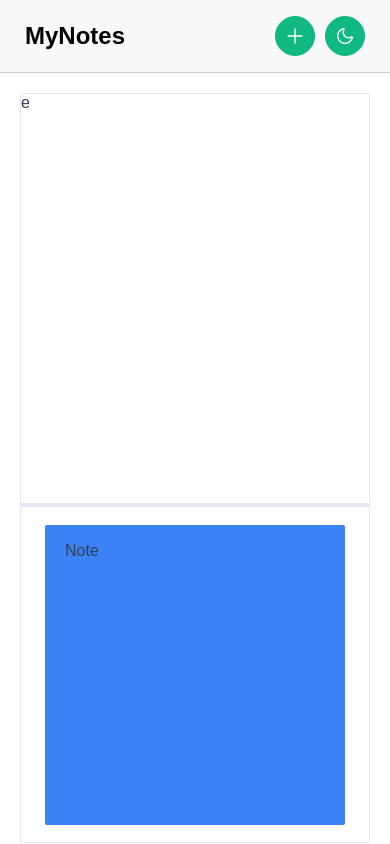
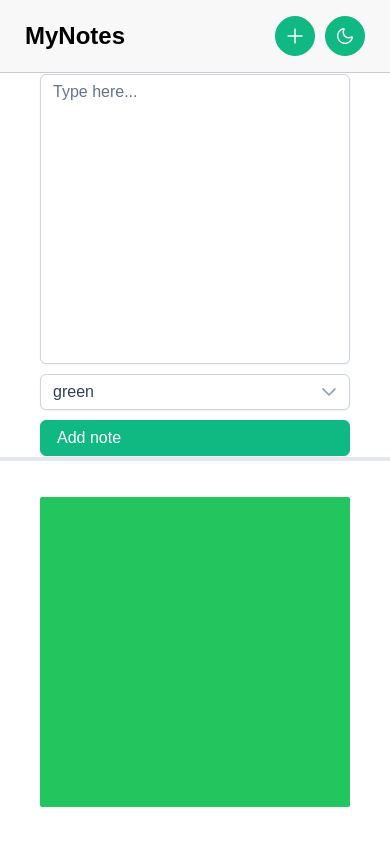
Before and after one commit to ikbalcaus/MyNotes, a Vue app: page /new in a window 390 px wide. Built offline with nearby package versions, Linux system fonts and the light colour scheme; a web font is replaced by a local one.

Commit message:
Added color binding, added changing themes

```diff
--- a/index.html
+++ b/index.html
@@ -3,6 +3,8 @@
   <head>
     <meta charset="UTF-8">
     <link rel="icon" href="/favicon.ico">
+    <link rel="stylesheet" id="theme" href="./node_modules/primevue/resources/themes/aura-light-green/theme.css">
+    <link rel="stylesheet" href="./node_modules/primeicons/primeicons.css">
     <meta name="viewport" content="width=device-width, initial-scale=1.0">
     <title>MyNotes</title>
   </head>
--- a/src/App.vue
+++ b/src/App.vue
@@ -2,9 +2,6 @@
     <NavBar />
     <RouterView />
 </template>
-
-<script>
-</script>
 
 <style>
     body {
--- /dev/null
+++ b/src/components/Editor.vue
@@ -0,0 +1,35 @@
+<template>
+    <div>
+        <Textarea v-model="text" @input="sendParameters" class="textarea" placeholder="Type here..." autoResize spellcheck="false" />
+        <Dropdown v-model="selectedColor" @change="sendParameters" class="dropdown" :options="colors" placeholder="Select a Color" :highlightOnSelect="false" />
+        <Button>Add note</Button>
+    </div>
+</template>
+
+<script setup>
+    import { defineEmits, ref } from 'vue';
+
+    const text = ref("");
+    const selectedColor = ref("green");
+    const colors = [ "green", "blue", "yellow", "red", "cyan", "pink", "teal", "orange", "purple", "gray" ];
+
+    const emits = defineEmits(["parameters"]);
+    const sendParameters = () => {
+        emits("parameters", text.value, selectedColor.value);
+    };
+</script>
+
+<style scoped>
+    div {
+        display: flex;
+        flex-direction: column;
+        gap: 10px;
+        width: 310px;
+    }
+    .textarea {
+        height: 290px !important;
+    }
+    .dropdown {
+        flex-direction: row;
+    }
+</style>
--- a/src/components/NavBar.vue
+++ b/src/components/NavBar.vue
@@ -3,33 +3,60 @@
         <RouterLink to="/" class="title"><h1>MyNotes</h1></RouterLink>
         <ul class="actions">
             <li><RouterLink to="/new"><Button icon="pi pi-plus" rounded v-tooltip.left="'Create new note'" /></RouterLink></li>
-            <li><Button icon="pi pi-moon" rounded v-tooltip.left="'Change theme'" /></li>
+            <li><Button @click="setTheme(true)" :icon="themeIcon" rounded v-tooltip.left="'Change theme'" /></li>
         </ul>
     </nav>
 </template>
 
-<script>
-    export default {
-        name: "NavBar",
-        methods: {
-            changeTheme() {
-                document.body.classList.toggle("dark");
-            }
+<script setup>
+    import { onMounted, ref } from 'vue';
+
+    const theme = ref("light");
+    const themeIcon = ref("pi pi-moon");
+
+    const navBackgroundColor = ref("#f8f8f8");
+    const navTextColor = ref("black");
+    const navBorderColor = ref("#ccc");
+
+    const setTheme =  (change) => {
+        if (change) theme.value = (theme.value == "light") ? "dark" : "light";
+        if(theme.value == "light") {
+            localStorage.setItem("theme", "light");
+            navBackgroundColor.value = "#f8f8f8";
+            navTextColor.value = "black";
+            navBorderColor.value = "#ccc";
+            themeIcon.value = "pi pi-moon";
         }
+        else {
+            localStorage.setItem("theme", "dark");
+            navBackgroundColor.value = "#121216";
+            navTextColor.value = "white";
+            navBorderColor.value = "#777";
+            themeIcon.value = "pi pi-sun";
+        }
+        document.getElementById("theme").setAttribute("href", "./node_modules/primevue/resources/themes/aura-" + theme.value + "-green/theme.css");
     }
+
+    onMounted(() => {
+        if(localStorage.getItem("theme")) {
+            theme.value = localStorage.getItem("theme");
+            setTheme(false);
+        }
+        else localStorage.setItem("theme", "light");
+    })
 </script>
 
 <style scoped>
     nav {
-        background-color: #f8f8f8;
-        border-bottom: 1px solid #ccc;
+        background-color: v-bind(navBackgroundColor);
+        border-bottom: 1px solid v-bind(navBorderColor);
         display: flex;
         justify-content: space-between;
         align-items: center;
         width: 100%;
     }
     .title {
-        color: black;
+        color: v-bind(navTextColor);
         text-decoration: none;
         padding: 0 25px;
         position: relative;
--- a/src/components/Note.vue
+++ b/src/components/Note.vue
@@ -1,20 +1,32 @@
 <template>
-    <div>
-        <p>Note</p>
+    <div class="note" :style="{ backgroundColor: 'var(--' + color + '-500)' }">
+        <div class="text">
+            <p>{{ text }}</p>
+        </div>
     </div>
 </template>
 
-<script>
-    export default {
-        name: "Note"
-    }
+<script setup>
+    const props = defineProps({
+        text: String,
+        color: String
+    });
 </script>
 
 <style scoped>
-    div {
-        background-color: var(--blue-500);
-        width: 300px;
+    .note {
+        width: 310px;
+        height: 310px;
+        border-radius: 2px;
+        cursor: default;
+    }
+    .text {
         padding: 1px 20px;
-        border-radius: 2px;
+        height: 290px;
+        overflow: hidden;
+        word-wrap: break-word;
+        white-space: pre-wrap;
+        font-size: 18px;
+        color: var(--primary-color-text);
     }
 </style>
--- /dev/null
+++ b/src/views/EditNoteView.vue
@@ -0,0 +1,2 @@
+<template>
+</template>
--- /dev/null
+++ b/src/views/NewNoteView.vue
@@ -0,0 +1,62 @@
+<template>
+  <Splitter class="splitter" :layout="layout">
+    <SplitterPanel :minSize="10">
+      <Editor class="editor" @parameters="applyParameters" />
+    </SplitterPanel>
+    <SplitterPanel :minSize="10">
+      <Note class="note" :text="text" :color="selectedColor" />
+    </SplitterPanel>
+  </Splitter>
+</template>
+
+<script setup>
+  import { onMounted, ref } from 'vue';
+
+  const layout = ref("");
+  const text = ref("");
+  const selectedColor = ref("green");
+
+  const checkSize = () => {
+    if(window.innerWidth < 992) layout.value = "vertical";
+    else layout.value = "horizontal";
+  }
+
+  const applyParameters = (newText, newSelectedColor) => {
+    text.value = newText;
+    selectedColor.value = newSelectedColor;
+  };
+
+  onMounted(() => {
+    checkSize();
+    window.addEventListener("resize", checkSize);
+  });
+</script>
+
+<style>
+  .splitter {
+    width: 100%;
+    height: calc(100vh - 73px);
+    border: none;
+  }
+  .editor {
+    position: relative;
+    top: 45%;
+    transform: translateY(-50%);
+    margin: 0 auto;
+  }
+  .note {
+    position: relative;
+    left: 50%;
+    top: 45%;
+    transform: translate(-50%, -50%);
+  }
+
+  @media( max-width: 991px ) {
+    .splitter {
+      flex-direction: column;
+    }
+    .editor, .note {
+      top: 50%;
+    }
+  }
+</style>
--- a/src/views/NewView.vue
+++ /dev/null
@@ -1,58 +0,0 @@
-<template>
-  <Splitter class="splitter" :layout="layout">
-    <SplitterPanel :size="55" :minSize="10"> e
-    </SplitterPanel>
-    <SplitterPanel :size="45" :minSize="10">
-      <Note class="note" />
-    </SplitterPanel>
-  </Splitter>
-</template>
-
-<script>
-  export default {
-    data() {
-      return {
-        layout: "horizontal"
-      }
-    },
-    methods: {
-      chechSize: function() {
-        if(window.innerWidth < 992) this.layout = "vertical";
-        else this.layout = "horizontal";
-      }
-    },
-    mounted() {
-      this.chechSize();
-      window.addEventListener("resize", this.chechSize);
-    }
-  }
-</script>
-
-<style>
-  .splitter {
-    max-width: 900px;
-    height: 400px;
-    position: relative;
-    margin-top: 100px;
-    left: 50%;
-    transform: translate(-50%);
-    border-radius: 2px;
-  }
-  .note {
-    height: 300px;
-    position: relative;
-    top: 50%;
-    left: 50%;
-    transform: translate(-50%, -50%);
-  }
-  @media(max-width: 991px) {
-    .splitter {
-      flex-direction: column;
-      margin-top: 20px;
-      max-width: 350px;
-      height: 750px;
-      position: relative;
-      transform: translate(-50%);
-    }
-  }
-</style>
```
Also changed, not shown: src/main.js (+6 -4 lines), src/router.js (+7 -2 lines).
